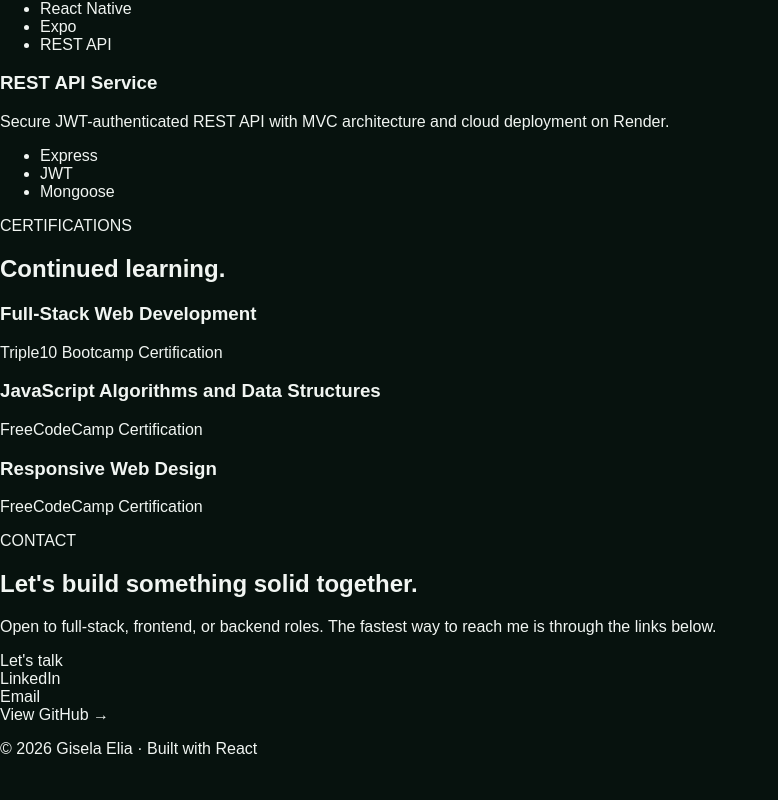
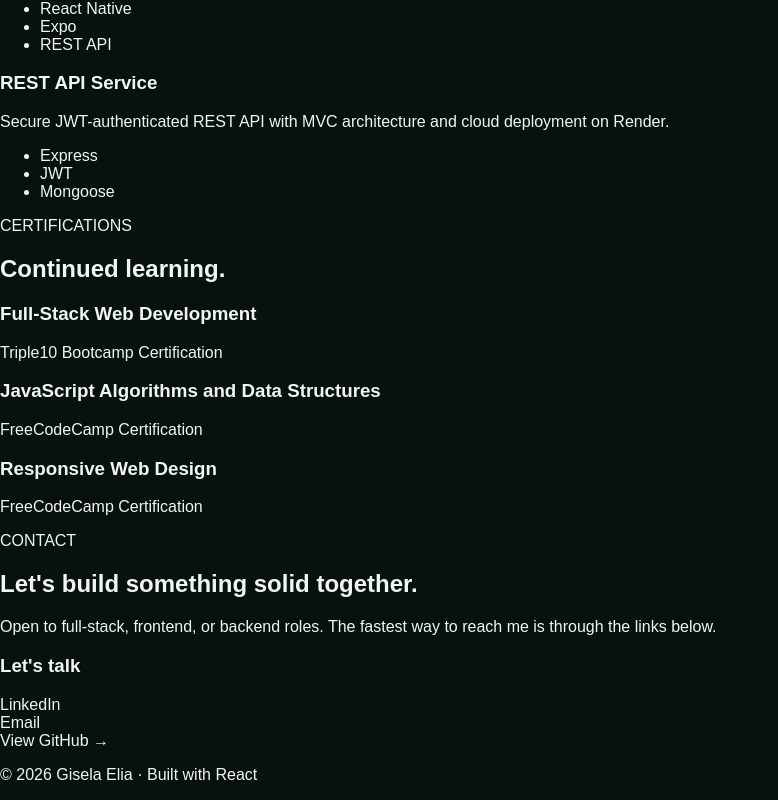
Before and after one commit to gisela-lucena/portfolio, a React (Vite) app: page / in a window 1280 px wide. Shown: the part 2064-2864 px from the top of the page, without its empty margins (0-778 px from the left). Before the commit the page ends 2838 px from the top, so only its background shows below. Built offline with nearby package versions, Linux system fonts and the light colour scheme.

Commit message:
updates footer, contact components

```diff
--- a/src/components/Contact/Contact.jsx
+++ b/src/components/Contact/Contact.jsx
@@ -7,14 +7,15 @@ function Contact() {
                 <span className="contact-badge">CONTACT</span>
                 <h2>Let's build something solid together.</h2>
                 <p>Open to full-stack, frontend, or backend roles. The fastest way to reach me is through the links below.</p>
-                <div className="contact-list"> Let's talk
+                <div className="contact-list">
+                    <h3>Let's talk</h3>
                     <div>
                         <a href="https://www.linkedin.com/in/gisela-elia" target="_blank" rel="noopener noreferrer">
                             LinkedIn
                         </a>
                     </div>
                     <div>
-                        <a href="mailto:your-email@example.com">
+                        <a href="mailto:lucena.gisela@gmail.com">
                             Email
                         </a>
                     </div>
--- a/src/components/Footer/Footer.jsx
+++ b/src/components/Footer/Footer.jsx
@@ -3,7 +3,9 @@ import './Footer.css'
 function Footer() {
     return (
         <footer className="footer">
-            <p>&copy; 2026 Gisela Elia · Built with React</p>
+            <div className="section-container">
+                <p>&copy; 2026 Gisela Elia · Built with React</p>
+            </div>
         </footer>
     );
 }
```
